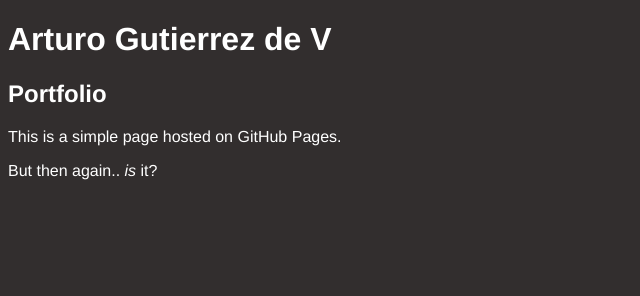
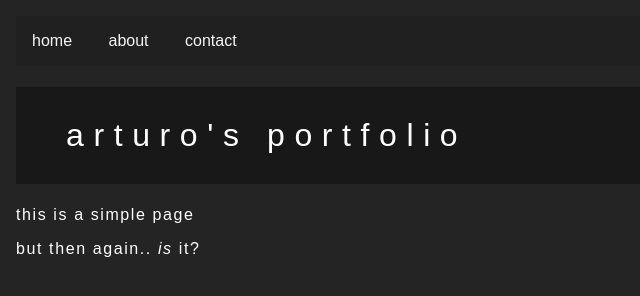
Before and after one commit to arturogutierrezdev/arturogutierrezdev.github.io, a plain HTML site: page index.html in a window 1280 px wide. Shown: the whole page, without its empty margins (0-640 px from the left). Drawn offline with Linux system fonts and the light colour scheme; a web font is replaced by a local one.

Commit message:
First working version
Exciting!

```diff
--- a/css/main.css
+++ b/css/main.css
@@ -2,12 +2,63 @@
 /* CSS Document */
 
 body {
-	background-color: #322E2E;
-	font-Family: Helvetica, Arial, Sans-serif;
+	text-align: left;
+	padding: 8px;
+	background-color: #242424;
+	font-Family: Arial, sans-serif;
 }
-h1, h2 {
+nav {
+	background-color: #202020
+}
+ul {
+	list-style-type: none;
+	align-content: flex-start;
+	margin: 0;
+  	padding: 0;
+	font-family: "novecento-sans", sans-serif;
+}
+li {
+	float: center
+}
+a {
+  	display: inline-block;
+	padding: 16px;
+	color: whitesmoke;
+	text-decoration: none;
+
+}
+li a:hover {
+  background-color: #555;
+  color: white;
+}
+.active {
+  background-color: #04AA6D;
+  color: white;
+}
+
+h1 {
+	padding-left: 50px;
+	padding-right: 20px;
+	padding-top: 30px;
+	padding-bottom:30px;
+	background-color: #181818 ;
 	color: #FFFFFF;
+	font-family: "novecento-sans", sans-serif;
+	font-weight: 200;
+	font-style: normal;
+	letter-spacing: 0.3em;
+}
+
+h2 {
+	color: #FFFFFF;
+	font-family: "novecento-sans", sans-serif;
+	font-weight: 100;
+	font-style: normal;
 }
 p {
 	color: #FFFFFF;
+	font-family: "novecento-sans", sans-serif;
+	font-weight: 400;
+	font-style: normal;
+	letter-spacing: 0.1em;
 }
--- a/index.html
+++ b/index.html
@@ -3,13 +3,24 @@
 <head>
     <meta charset="UTF-8">
     <meta name="viewport" content="width=device-width, initial-scale=1.0">
-    <title>My GitHub Page</title>
+    <title>Portfolio</title>
 	<link href="css/main.css" type ="text/css" rel="stylesheet"/>
+	<link rel="stylesheet" href="https://use.typekit.net/boe8dit.css">
 </head>
 <body>
-    <h1>Arturo Gutierrez de V</h1>
-	<h2>Portfolio</h2>
-    <p>This is a simple page hosted on GitHub Pages.</p>
-	<p>But then again.. <i>is</i> it?</p>
+<nav><ul><li>
+	<a href="#">home</a>
+    <a href="#">about</a>
+    <a href="#">contact</a>
+	</li></ul></nav>
+
+<h1>arturo's portfolio </h1>
+
+<div>
+  <p>this is a simple page</p>
+  <p>but then again.. <i>is</i> it?</p>
+</div>
+
+
 </body>
 </html>
```
